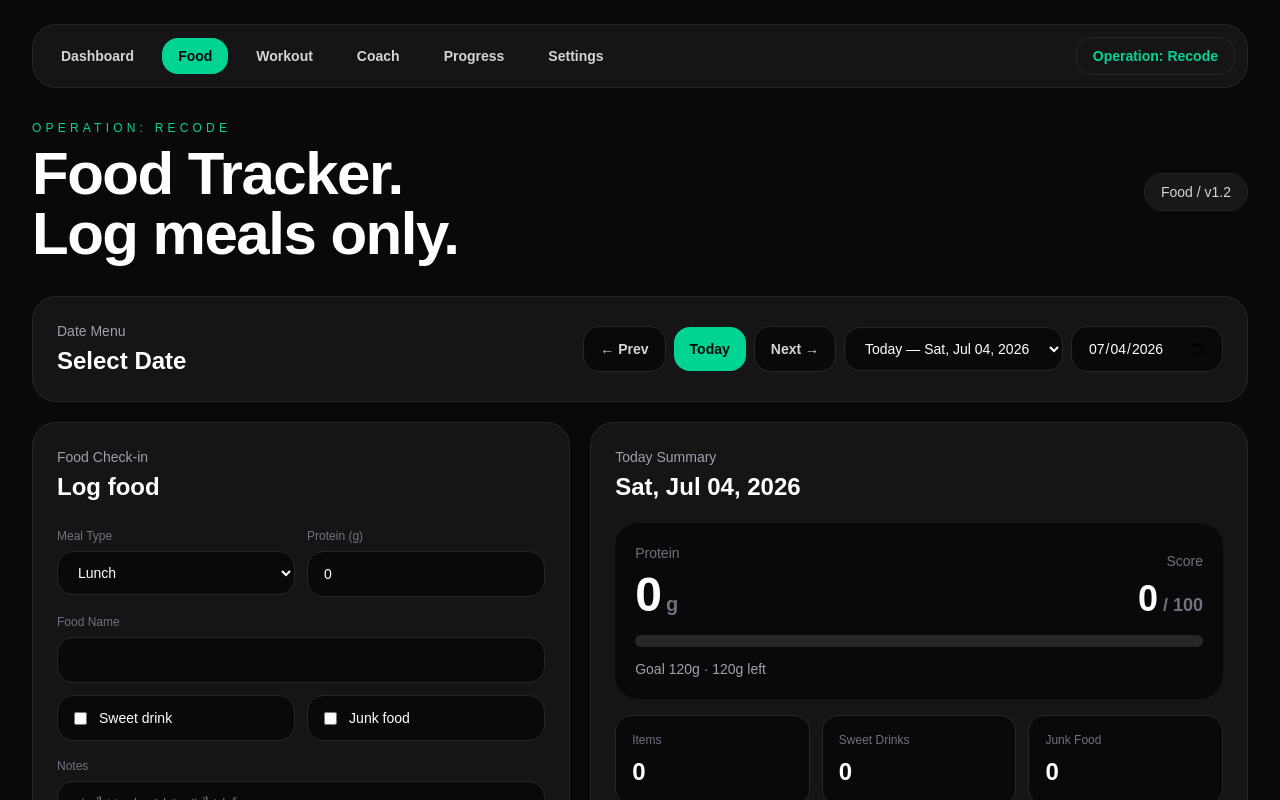
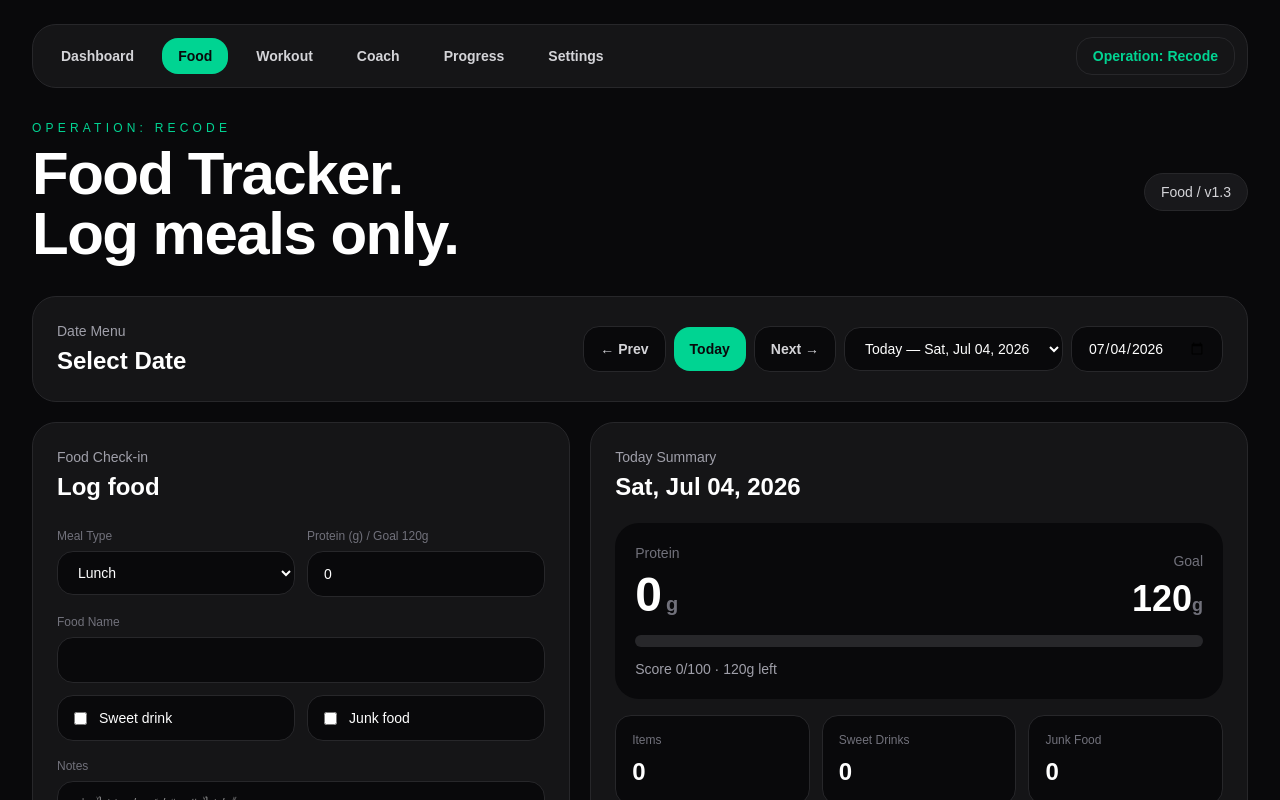
Before and after one commit to ptjaijai/operation-recode, a Next.js app: page /food in a window 1280 px wide. Shown: the top 800 px of the page. Built offline with nearby package versions, Linux system fonts and the light colour scheme.

Commit message:
Use protein goal in food page

```diff
--- a/app/food/page.tsx
+++ b/app/food/page.tsx
@@ -16,6 +16,25 @@ type FoodLog = {
   notes: string;
 };
 
+type Goals = {
+  targetWeight: number;
+  proteinGoal: number;
+  waterGoal: number;
+  sleepGoal: number;
+};
+
+const storageKeys = {
+  food: "operation-recode-food-logs",
+  goals: "operation-recode-goals",
+};
+
+const defaultGoals: Goals = {
+  targetWeight: 60,
+  proteinGoal: 120,
+  waterGoal: 2,
+  sleepGoal: 7,
+};
+
 function getLocalDateString(date = new Date()) {
   const year = date.getFullYear();
   const month = String(date.getMonth() + 1).padStart(2, "0");
@@ -25,7 +44,37 @@ function getLocalDateString(date = new Date()) {
 }
 
 const today = getLocalDateString();
-const proteinGoal = 120;
+
+function loadGoals(): Goals {
+  const saved = localStorage.getItem(storageKeys.goals);
+
+  if (!saved) return defaultGoals;
+
+  try {
+    const parsed = JSON.parse(saved) as Partial<Goals>;
+
+    return {
+      targetWeight:
+        typeof parsed.targetWeight === "number"
+          ? parsed.targetWeight
+          : defaultGoals.targetWeight,
+      proteinGoal:
+        typeof parsed.proteinGoal === "number"
+          ? parsed.proteinGoal
+          : defaultGoals.proteinGoal,
+      waterGoal:
+        typeof parsed.waterGoal === "number"
+          ? parsed.waterGoal
+          : defaultGoals.waterGoal,
+      sleepGoal:
+        typeof parsed.sleepGoal === "number"
+          ? parsed.sleepGoal
+          : defaultGoals.sleepGoal,
+    };
+  } catch {
+    return defaultGoals;
+  }
+}
 
 function formatDateForMenu(dateString: string) {
   if (!dateString) return "";
@@ -123,30 +172,34 @@ function getMealLabel(type: MealType) {
   return "Other";
 }
 
-function getProteinScore(protein: number) {
-  if (protein >= 120) return 100;
-  if (protein >= 100) return 85;
-  if (protein >= 80) return 65;
-  if (protein >= 60) return 45;
+function getProteinScore(protein: number, proteinGoal: number) {
+  if (protein >= proteinGoal) return 100;
+  if (protein >= proteinGoal * 0.85) return 85;
+  if (protein >= proteinGoal * 0.65) return 65;
+  if (protein >= proteinGoal * 0.5) return 45;
   if (protein > 0) return 25;
   return 0;
 }
 
 function getFoodCoachMessage({
   protein,
+  proteinGoal,
   sweetDrinkCount,
   junkCount,
 }: {
   protein: number;
+  proteinGoal: number;
   sweetDrinkCount: number;
   junkCount: number;
 }) {
+  const proteinLeft = Math.max(proteinGoal - protein, 0);
+
   if (protein === 0) {
     return "No food log yet. Add your first meal and estimate protein roughly.";
   }
 
-  if (protein < 80) {
-    return "Protein is still low. Try to get closer to 100–120g today.";
+  if (protein < proteinGoal * 0.65) {
+    return `Protein is still low. Try to add around ${proteinLeft}g more protein today.`;
   }
 
   if (sweetDrinkCount > 0) {
@@ -157,20 +210,23 @@ function getFoodCoachMessage({
     return "Junk food logged. Do not starve. Just make the next meal cleaner.";
   }
 
-  if (protein >= 120) {
+  if (protein >= proteinGoal) {
     return "Protein target reached. Good. Now avoid random snacks.";
   }
 
-  return "Good progress. One more protein-focused meal or whey can finish the target.";
+  return `Good progress. About ${proteinLeft}g protein left to hit today’s goal.`;
 }
 
 export default function FoodPage() {
   const [logs, setLogs] = useState<FoodLog[]>([]);
+  const [goals, setGoals] = useState<Goals>(defaultGoals);
   const [selectedDate, setSelectedDate] = useState(today);
   const [form, setForm] = useState<FoodLog>(() => createEmptyForm(today));
 
   useEffect(() => {
-    const saved = localStorage.getItem("operation-recode-food-logs");
+    setGoals(loadGoals());
+
+    const saved = localStorage.getItem(storageKeys.food);
 
     if (!saved) return;
 
@@ -186,7 +242,7 @@ export default function FoodPage() {
   }, []);
 
   useEffect(() => {
-    localStorage.setItem("operation-recode-food-logs", JSON.stringify(logs));
+    localStorage.setItem(storageKeys.food, JSON.stringify(logs));
   }, [logs]);
 
   useEffect(() => {
@@ -213,9 +269,9 @@ export default function FoodPage() {
   }, [logs, selectedDate]);
 
   const totalProtein = selectedLogs.reduce((sum, log) => sum + log.protein, 0);
-  const proteinLeft = Math.max(proteinGoal - totalProtein, 0);
-  const proteinScore = getProteinScore(totalProtein);
-  const proteinPercent = Math.min((totalProtein / proteinGoal) * 100, 100);
+  const proteinLeft = Math.max(goals.proteinGoal - totalProtein, 0);
+  const proteinScore = getProteinScore(totalProtein, goals.proteinGoal);
+  const proteinPercent = Math.min((totalProtein / goals.proteinGoal) * 100, 100);
 
   const sweetDrinkCount = selectedLogs.filter((log) => log.sweetDrink).length;
   const junkCount = selectedLogs.filter((log) => log.junkFood).length;
@@ -260,7 +316,7 @@ export default function FoodPage() {
           </div>
 
           <div className="rounded-full border border-zinc-800 bg-zinc-900 px-4 py-2 text-sm text-zinc-300">
-            Food / v1.2
+            Food / v1.3
           </div>
         </nav>
 
@@ -341,7 +397,7 @@ export default function FoodPage() {
               </label>
 
               <Input
-                label="Protein (g)"
+                label={`Protein (g) / Goal ${goals.proteinGoal}g`}
                 type="number"
                 value={String(form.protein)}
                 onChange={(value) => setForm({ ...form, protein: Number(value) })}
@@ -412,10 +468,10 @@ export default function FoodPage() {
                 </div>
 
                 <div className="text-right">
-                  <p className="text-sm text-zinc-500">Score</p>
+                  <p className="text-sm text-zinc-500">Goal</p>
                   <p className="mt-2 text-4xl font-black">
-                    {proteinScore}
-                    <span className="text-lg text-zinc-500"> / 100</span>
+                    {goals.proteinGoal}
+                    <span className="text-lg text-zinc-500">g</span>
                   </p>
                 </div>
               </div>
@@ -428,7 +484,8 @@ export default function FoodPage() {
               </div>
 
               <p className="mt-3 text-sm text-zinc-400">
-                Goal 120g · {proteinLeft > 0 ? `${proteinLeft}g left` : "target reached"}
+                Score {proteinScore}/100 ·{" "}
+                {proteinLeft > 0 ? `${proteinLeft}g left` : "target reached"}
               </p>
             </div>
 
@@ -443,6 +500,7 @@ export default function FoodPage() {
               <p className="mt-3 text-sm leading-6 text-zinc-300">
                 {getFoodCoachMessage({
                   protein: totalProtein,
+                  proteinGoal: goals.proteinGoal,
                   sweetDrinkCount,
                   junkCount,
                 })}
```
